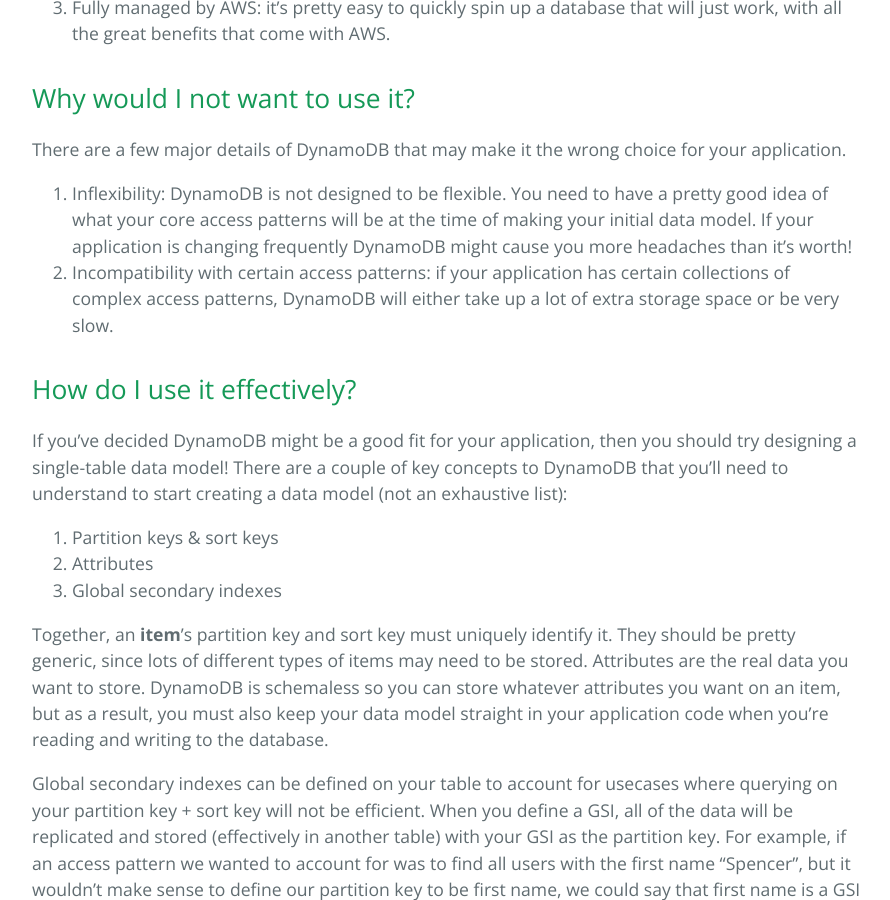
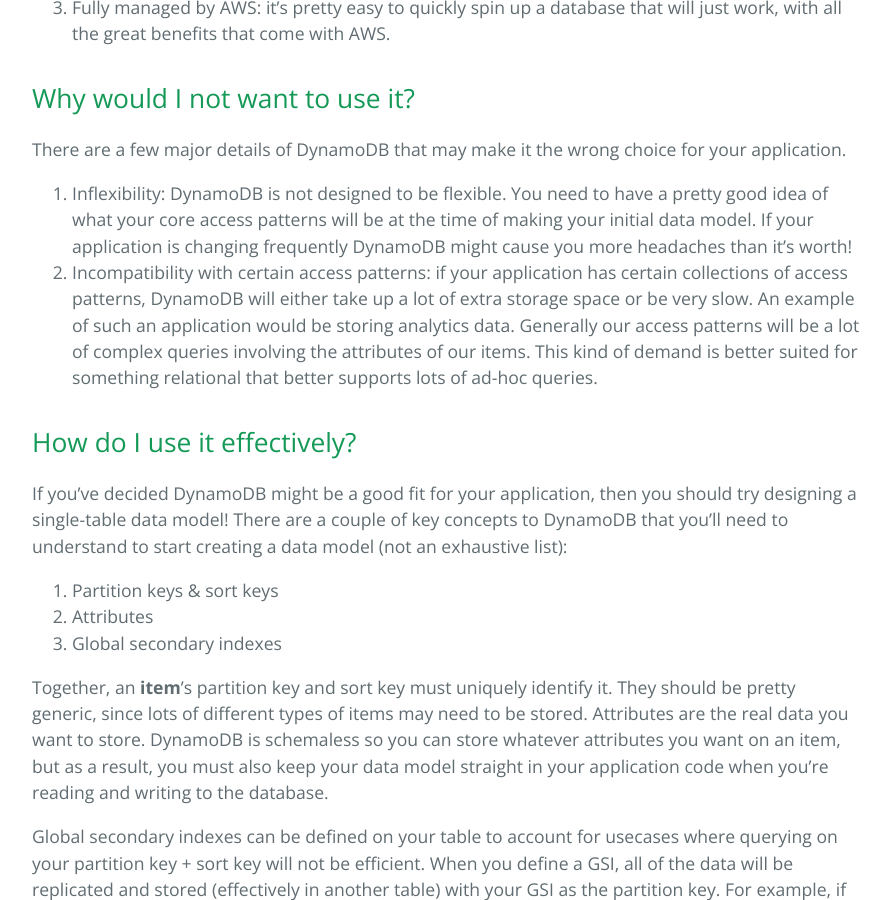
Before and after one commit to learning-software-engineering/learning-software-engineering.github.io, a Jekyll site: the page built from Topics/Tech_Stacks/DynamoDB_for_Dummies.md, in a window 1280 px wide and 900 px high, scrolled down 1279 px. Shown: the whole window, without its empty margins (192-1082 px from the left). Built offline with Jekyll 4.4.1, drawn with Linux system fonts in a browser that asks for light colours; our own code applies the rules of GitHub Pages for plain Markdown files.

Commit message:
Add example for DynamoDB incompatibility bullet

```diff
--- a/Topics/Tech_Stacks/DynamoDB_for_Dummies.md
+++ b/Topics/Tech_Stacks/DynamoDB_for_Dummies.md
@@ -44,8 +44,12 @@
    making your initial data model. If your application is changing frequently
    DynamoDB might cause you more headaches than it's worth!
 1. Incompatibility with certain access patterns: if your application has certain
-   collections of complex access patterns, DynamoDB will either take up a lot of
-   extra storage space or be very slow.
+   collections of access patterns, DynamoDB will either take up a lot of extra
+   storage space or be very slow. An example of such an application would be
+   storing analytics data. Generally our access patterns will be a lot of
+   complex queries involving the attributes of our items. This kind of demand is
+   better suited for something relational that better supports lots of ad-hoc
+   queries.
 
 ## How do I use it effectively?
 
```
